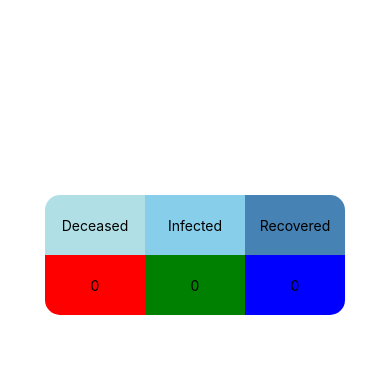
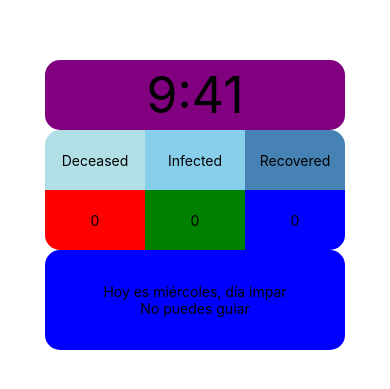
Before and after one commit to williamrodz/Covid-19-Puerto_Rico, a React Native app: screen / in a window 390 px wide. Shown: the part 217-606 px from the top of the page. Built offline with nearby package versions, Linux system fonts and the light colour scheme.

Commit message:
Added base of time and driving day blocks

```diff
--- a/App.js
+++ b/App.js
@@ -31,7 +31,12 @@ export default class App extends React.Component{
   render(){
     return (
       <View style={{...StyleSheet.absoluteFillObject,display:'flex',flexDirection: 'column', alignItems:'center',justifyContent:'center'}}>
-        <View style={{display:'flex',flexDirection:'row',top:50}}>
+        <View style={{display:'flex',flexDirection:'row',width:300,height:70,backgroundColor:'purple',borderRadius:15,alignItems:'center',justifyContent:'center'}}>
+          <Text style={{fontSize:50}}>9:41</Text>
+        </View>
+
+
+        <View style={{display:'flex',flexDirection:'row'}}>
           <View style={{width: BLOCK_WIDTH, height: BLOCK_HEIGHT, borderTopLeftRadius:15, backgroundColor: 'powderblue',alignItems:'center',justifyContent:'center'}}>
             <Text>Deceased</Text>
           </View>
@@ -42,7 +47,7 @@ export default class App extends React.Component{
             <Text>Recovered</Text>
           </View>
         </View>
-        <View style={{display:'flex',flexDirection:'row',top:50}}>
+        <View style={{display:'flex',flexDirection:'row'}}>
           <View style={{width: BLOCK_WIDTH, height: BLOCK_HEIGHT, borderBottomLeftRadius:15, backgroundColor: 'red',alignItems:'center',justifyContent:'center'}}>
             <Text>0</Text>
           </View>
@@ -53,6 +58,14 @@ export default class App extends React.Component{
             <Text>0</Text>
           </View>
         </View>
+        <View style={{display:'flex',flexDirection:'row'}}>
+          <View style={{backgroundColor:'blue',height:100,width:300,borderRadius:15,alignItems:'center',justifyContent:'center'}}>
+            <Text>Hoy es miércoles, día impar</Text>
+            <Text>No puedes guiar</Text>
+
+          </View>
+        </View>
+
       </View>
       )
   }
```
